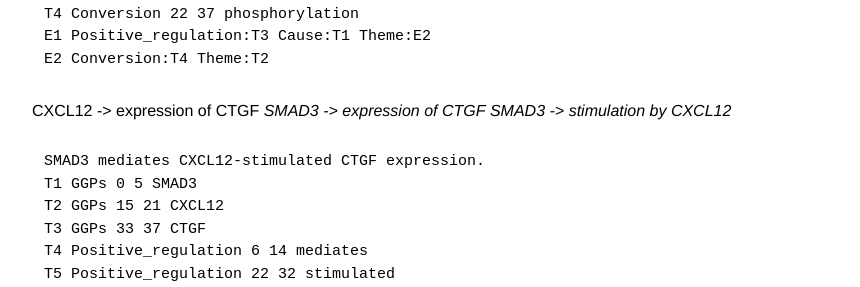
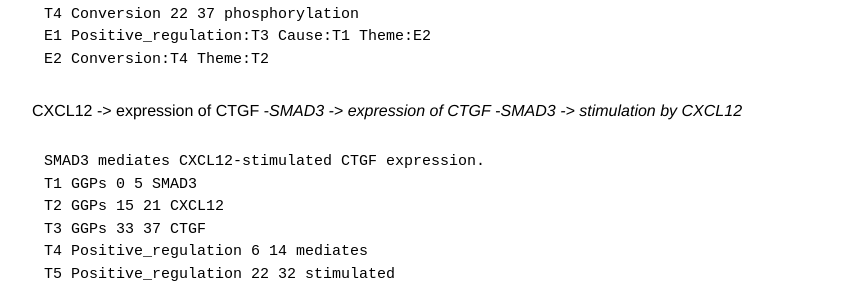
Before and after one commit to ezcatdb/molbiol_lung_corpus-guidelines, a Jekyll site: the page built from _event/Positive_regulation.md, in a window 1280 px wide. Shown: the part 1375-1662 px from the top of the page, without its empty margins (208-1068 px from the left). Built offline with Jekyll 4.4.1, drawn with Linux system fonts in a browser that asks for light colours.

```diff
--- a/_event/Positive_regulation.md
+++ b/_event/Positive_regulation.md
@@ -67,8 +67,8 @@ E2 Conversion:T4 Theme:T2
 
 
 CXCL12 -> expression of CTGF
-*SMAD3 -> expression of CTGF*
-*SMAD3 -> stimulation by CXCL12*
+-*SMAD3 -> expression of CTGF*
+-*SMAD3 -> stimulation by CXCL12*
 ~~~ ann
 SMAD3 mediates CXCL12-stimulated CTGF expression.
 T1 GGPs 0 5 SMAD3
```
